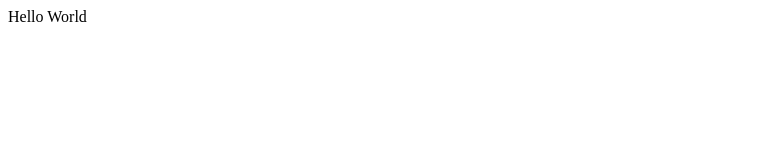
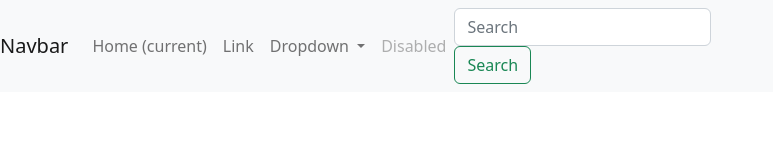
Before and after one commit to Ciphercrypt/Whatsapp-web-UI, a plain HTML site: page index.html in a window 1280 px wide. Shown: the whole page, without its empty margins (0-773 px from the left). Drawn offline with nearby package versions, Linux system fonts and the light colour scheme.

Commit message:
added navbar

```diff
--- a/index.html
+++ b/index.html
@@ -4,9 +4,45 @@
     <meta charset="UTF-8">
     <meta http-equiv="X-UA-Compatible" content="IE=edge">
     <meta name="viewport" content="width=device-width, initial-scale=1.0">
+    <!-- CSS only -->
+<link href="https://cdn.jsdelivr.net/npm/bootstrap@5.2.0-beta1/dist/css/bootstrap.min.css" rel="stylesheet" integrity="sha384-0evHe/X+R7YkIZDRvuzKMRqM+OrBnVFBL6DOitfPri4tjfHxaWutUpFmBp4vmVor" crossorigin="anonymous">
     <title>Document</title>
 </head>
 <body>
-    Hello World
+    <nav class="navbar navbar-expand-lg navbar-light bg-light">
+        <a class="navbar-brand" href="#">Navbar</a>
+        <button class="navbar-toggler" type="button" data-toggle="collapse" data-target="#navbarSupportedContent" aria-controls="navbarSupportedContent" aria-expanded="false" aria-label="Toggle navigation">
+          <span class="navbar-toggler-icon"></span>
+        </button>
+
+        <div class="collapse navbar-collapse" id="navbarSupportedContent">
+          <ul class="navbar-nav mr-auto">
+            <li class="nav-item active">
+              <a class="nav-link" href="#">Home <span class="sr-only">(current)</span></a>
+            </li>
+            <li class="nav-item">
+              <a class="nav-link" href="#">Link</a>
+            </li>
+            <li class="nav-item dropdown">
+              <a class="nav-link dropdown-toggle" href="#" id="navbarDropdown" role="button" data-toggle="dropdown" aria-haspopup="true" aria-expanded="false">
+                Dropdown
+              </a>
+              <div class="dropdown-menu" aria-labelledby="navbarDropdown">
+                <a class="dropdown-item" href="#">Action</a>
+                <a class="dropdown-item" href="#">Another action</a>
+                <div class="dropdown-divider"></div>
+                <a class="dropdown-item" href="#">Something else here</a>
+              </div>
+            </li>
+            <li class="nav-item">
+              <a class="nav-link disabled" href="#">Disabled</a>
+            </li>
+          </ul>
+          <form class="form-inline my-2 my-lg-0">
+            <input class="form-control mr-sm-2" type="search" placeholder="Search" aria-label="Search">
+            <button class="btn btn-outline-success my-2 my-sm-0" type="submit">Search</button>
+          </form>
+        </div>
+      </nav>
 </body>
 </html>
```
